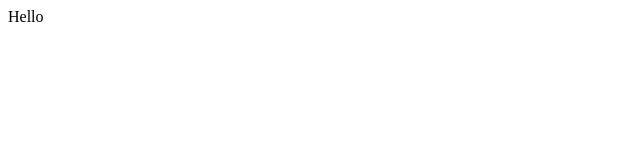
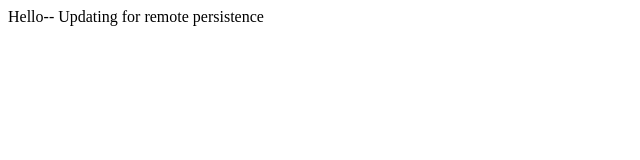
Before and after one commit to preetham-shettigar/git-demo, a plain HTML site: page web/index.html in a window 1280 px wide. Shown: the whole page, without its empty margins (0-640 px from the left). Drawn offline with Linux system fonts and the light colour scheme.

Commit message:
updating to github

```diff
--- a/web/index.html
+++ b/web/index.html
@@ -1,3 +1,3 @@
 <html>
-	Hello
+	Hello-- Updating for remote persistence
 </html>
```
